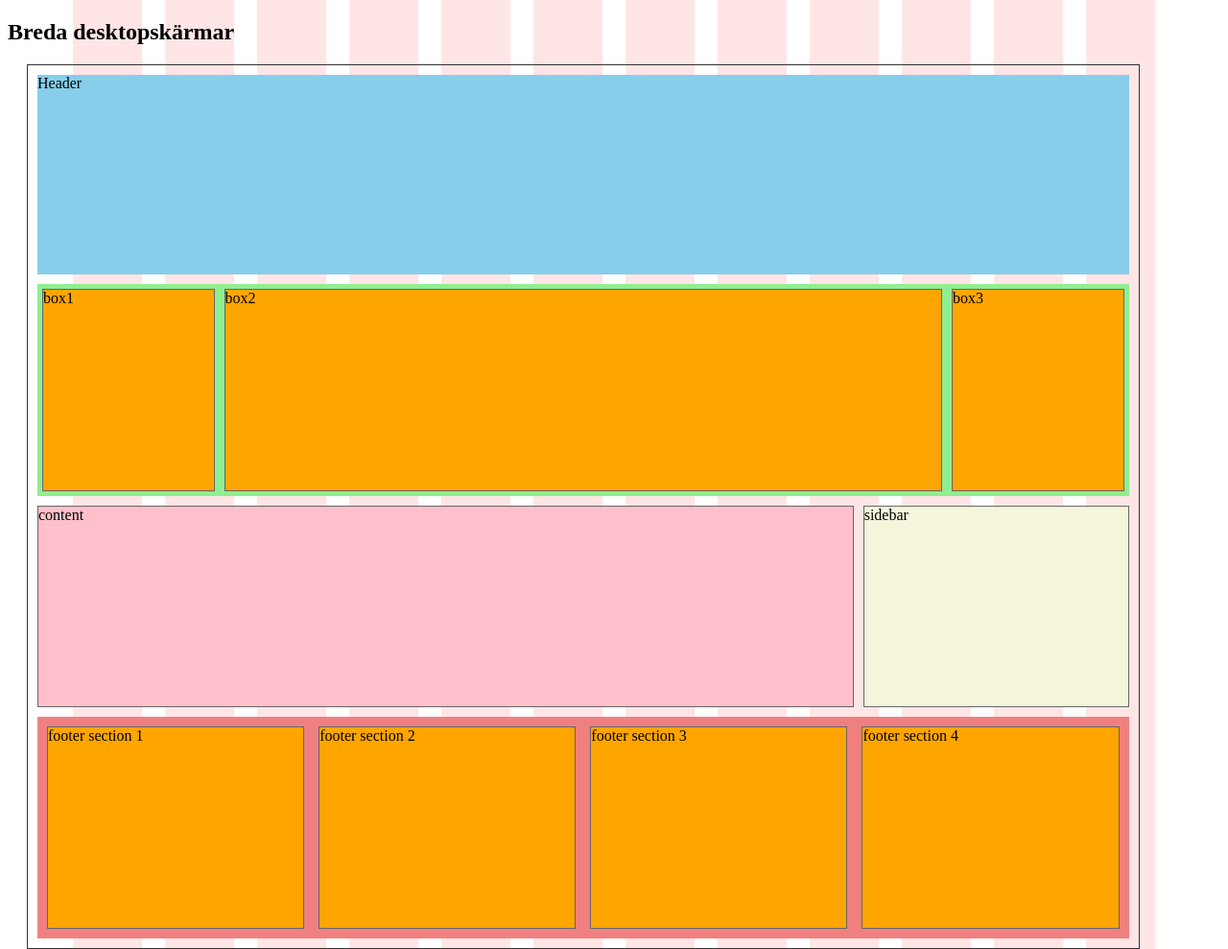
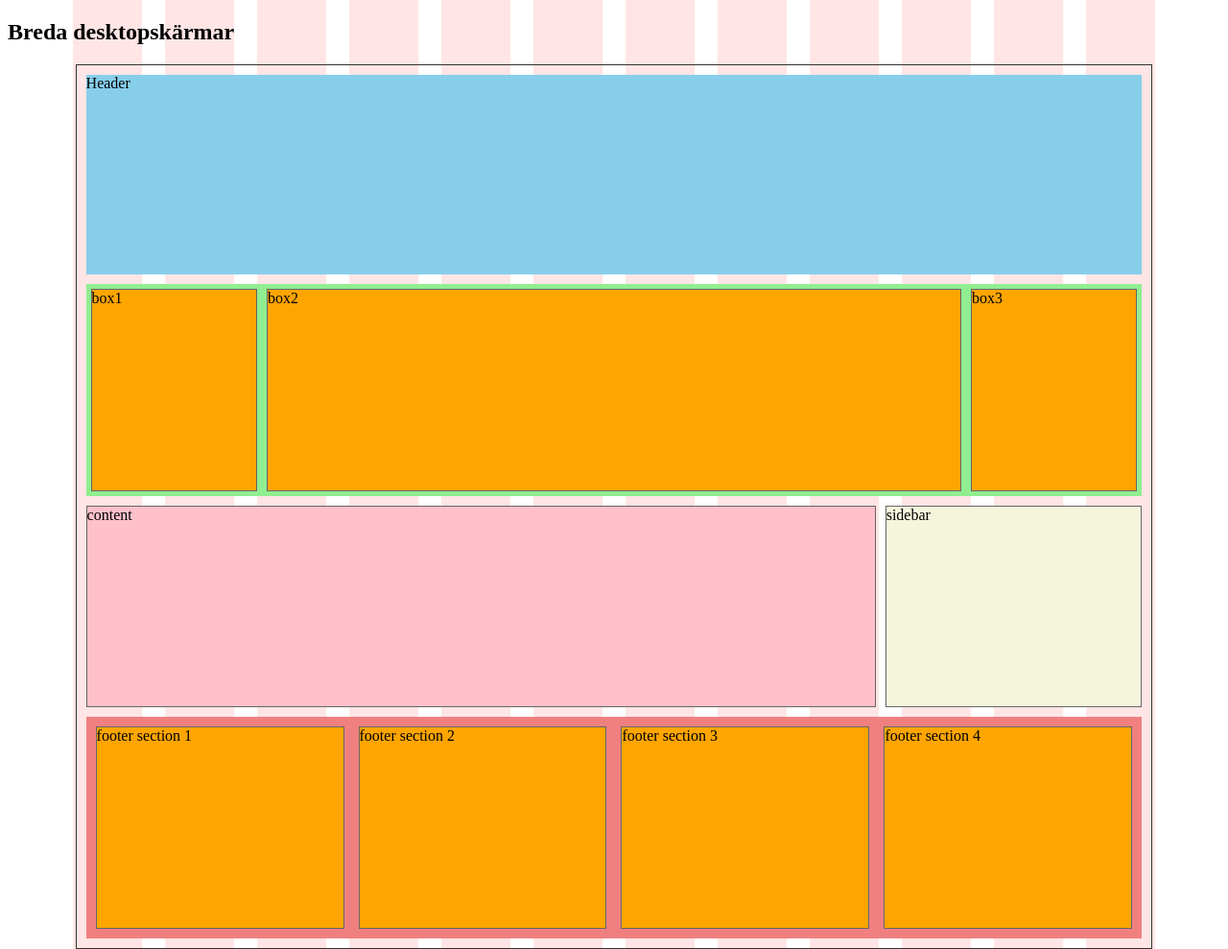
Before and after one commit to LifeGoal/grid-lecture, a plain HTML site: page index.html in a window 1280 px wide. Shown: the top 989 px of the page at 96% size. Drawn offline with Linux system fonts and the light colour scheme.

Commit message:
adjustments fixed width

```diff
--- a/css/style.css
+++ b/css/style.css
@@ -9,13 +9,12 @@ body {
 .container-3 {
   border: 1px solid #333;
   min-height: 900px;
-  width: 90%;
-  margin: 20px;
+  width: 86vw;
+  margin: 0 auto;
 
   display: grid;
   grid-template-columns: repeat(4, 1fr);
   grid-template-rows: auto;
-
   /*
     Some rules that are required for grid-areas to work:
     1. All rows need to have equal amount of values
@@ -43,20 +42,13 @@ aside {
   grid-area: sidebar;
 }
 
-main {
-  background-color: lightgreen;
-  grid-area: main;
-  display: grid;
-  grid-template-columns: repeat(3, 1fr);
-}
-
 footer {
   background-color: lightcoral;
-  display: grid;
   grid-template-columns: repeat(4, 1fr);
   padding: 5px;
   gap: 5px;
   grid-area: footer;
+  display: grid;
 }
 
 footer section {
```
